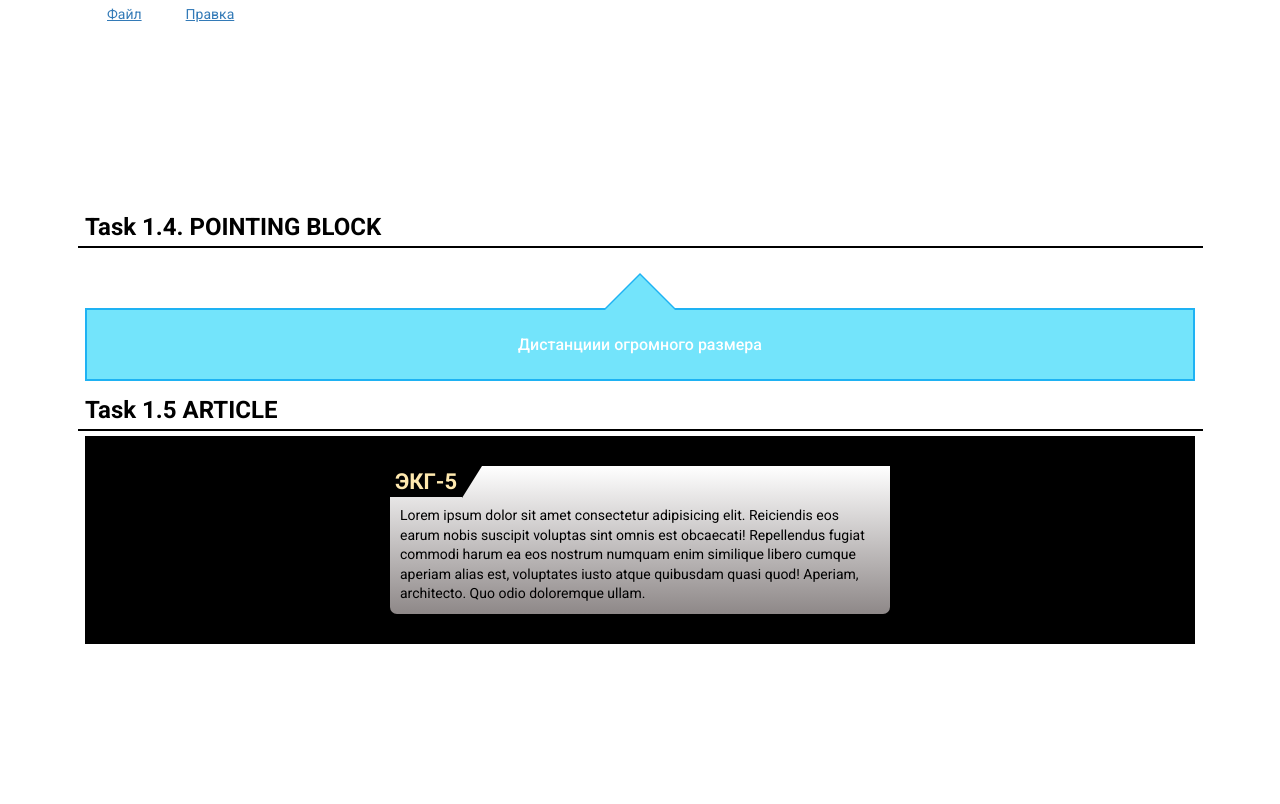
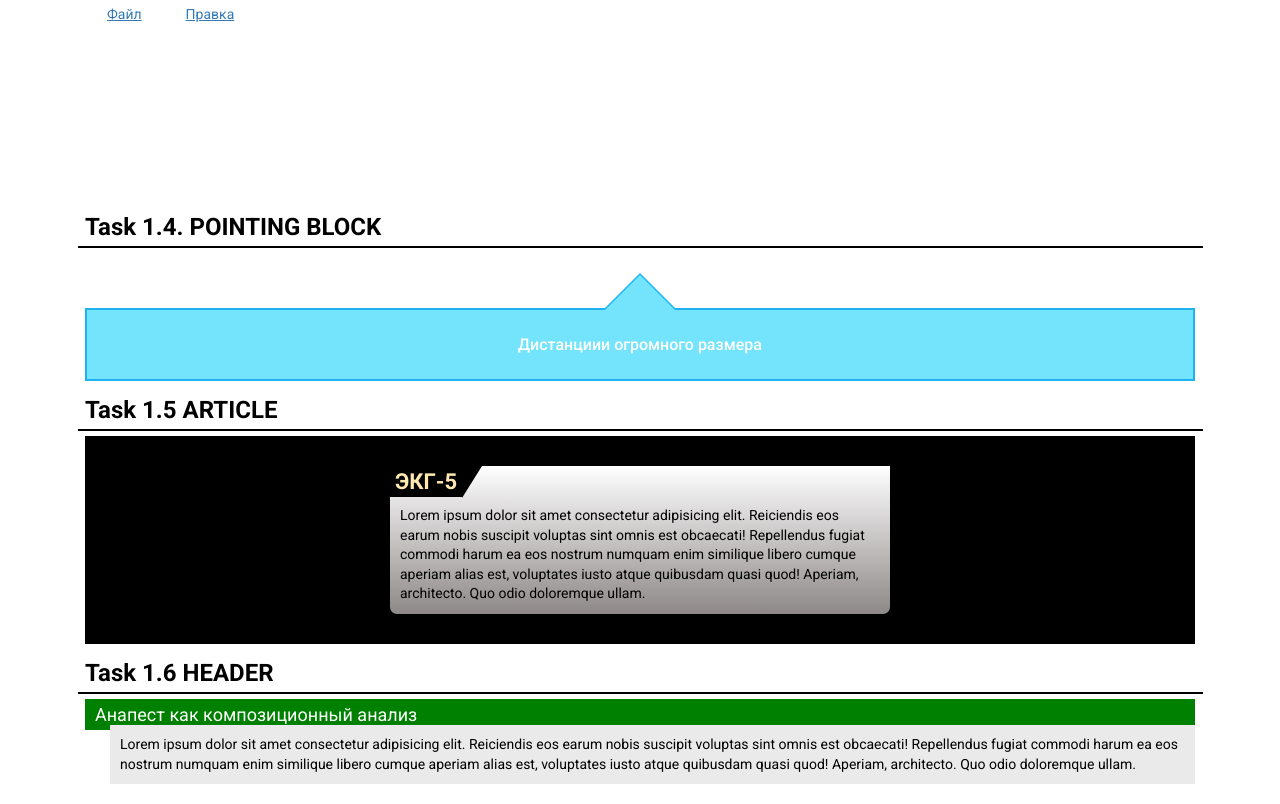
Before and after one commit to Leyzie/HtmlTask1, a plain HTML site: page index.html in a window 1280 px wide. Shown: the part 640-1444 px from the top of the page. Before the commit the page ends 1299 px from the top, so only its background shows below. Drawn offline with Linux system fonts and the light colour scheme.

Commit message:
Task 1.6 create

```diff
--- a/assets/css/main.sass
+++ b/assets/css/main.sass
@@ -269,4 +269,18 @@ a:hover,a:focus
         p
             font-size: 1.4rem
             line-height: 1.4
+// Task 1.6
+#headerTask
+    .title
+        background-color: green
+        color: #ffff
+        font-weight: 400
+        font-size: 1.8rem
+        padding: 5px 10px
     .text
+        background-color: #eaeaea
+        font-size: 1.4rem
+        margin-left: 25px
+        padding: 10px
+        line-height: 1.4
+        transform: translateY(-5px)
--- a/index.html
+++ b/index.html
@@ -108,7 +108,6 @@
             </div>
         </div>
     </div>
-    </div>
     <div class="container">
         <div class="row">
             <div class="col-12">
@@ -129,6 +128,24 @@
             </div>
         </div>
     </div>
+    <main class="container">
+        <div class="row">
+            <div class="col-12">
+                <h2>Task 1.6 HEADER</h2>
             </div>
+            <hr />
+            <div class="col-12">
+                <article id="headerTask">
+                    <h3 class="title">
+                        Анапест как композиционный анализ
+                    </h3>
+                    <blockquote class="text">
+                        Lorem ipsum dolor sit amet consectetur adipisicing elit. Reiciendis eos earum nobis suscipit voluptas sint omnis est obcaecati! Repellendus fugiat commodi harum ea eos nostrum numquam enim similique libero cumque aperiam alias est, voluptates iusto atque quibusdam quasi quod! Aperiam, architecto. Quo odio doloremque ullam.
+                    </blockquote>
+                    </div>
+                </article>
+            </div>
+        </div>
+    </main>
 </body>
 </html>
```
Also changed, not shown: assets/css/main.css, 1 other file. Lines whose indentation alone changed are shown as unchanged.
